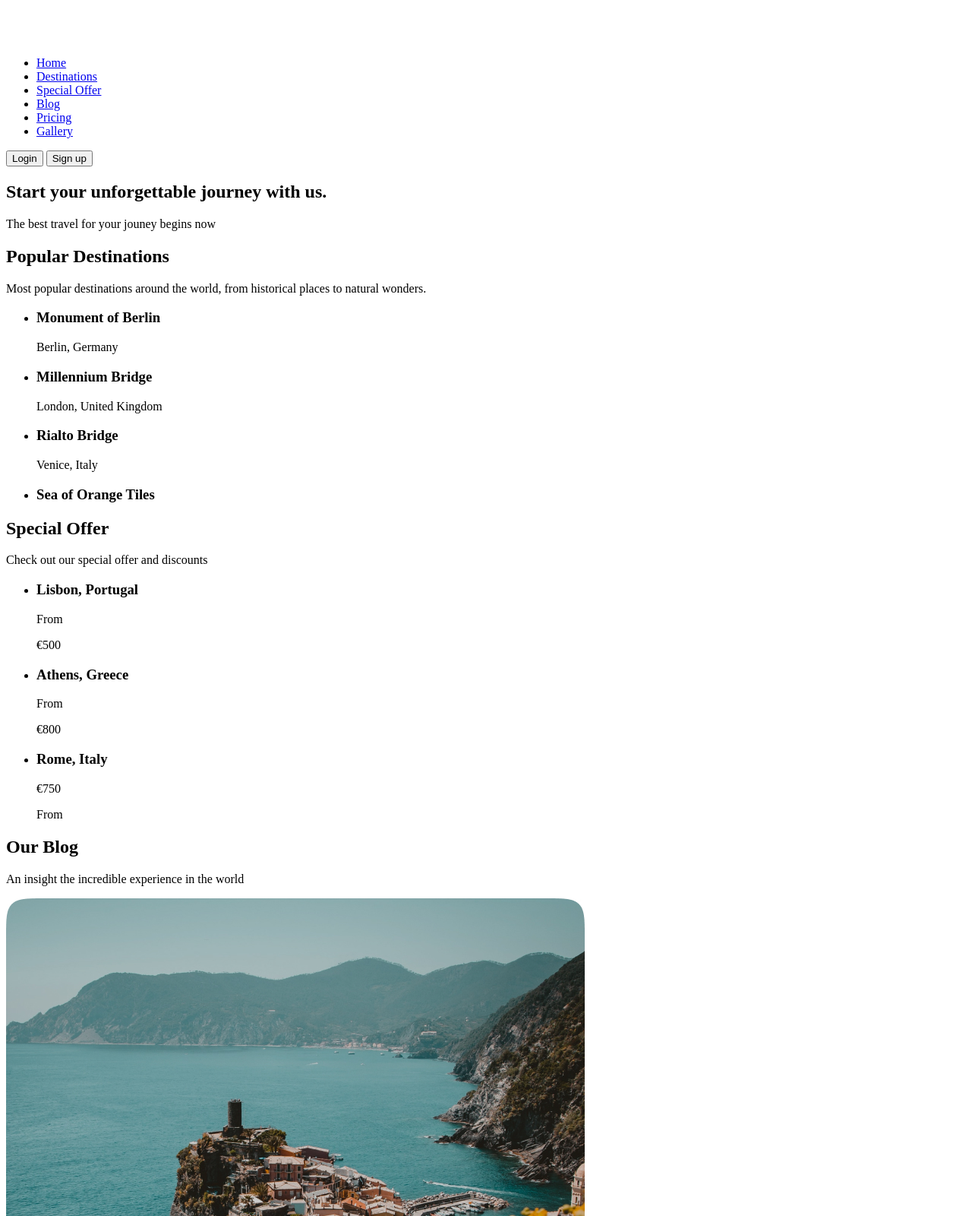
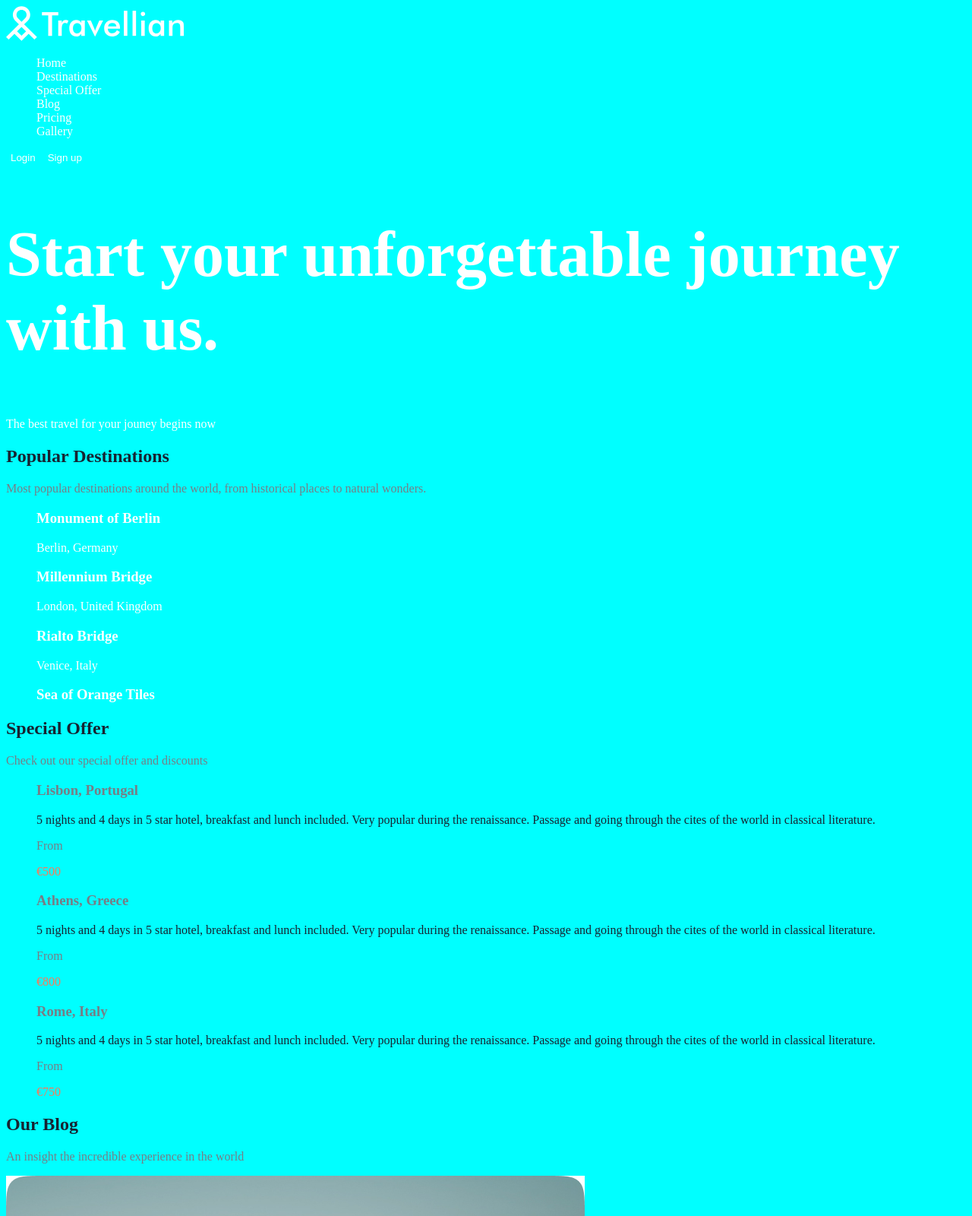
Before and after one commit to anettasq/Travellian, a plain HTML site: page index.html in a window 1280 px wide. Shown: the top 1600 px of the page at 76% size. Drawn offline with Linux system fonts and the light colour scheme.

Commit message:
adding text styles

```diff
--- /dev/null
+++ b/css/styles.css
@@ -0,0 +1,118 @@
+/* var */
+:root {
+    --primary-color-dark: #FF7757;
+    --primary-color-light: #FFD2C7;
+    --secondary-color-dark: #172432;
+    --secondary-color-light: #767E86;
+    --secondary-color-white: #FFF;
+}
+
+/* base */
+body {
+    background-color: aqua;
+    color: var(--secondary-color-dark);
+}
+
+ul {
+    list-style-type: none;
+}
+
+h1 {
+    font-size: 84px;
+}
+
+/* button */
+.button {
+    border: none;
+    border-radius: 12px;
+    background-color: var(--primary-color-dark);
+    color: var(--secondary-color-white);
+}
+
+.button:hover {
+    cursor: pointer;
+}
+
+.button-login,
+.button-sign-up {
+    background-color: transparent;
+}
+
+.button-login:hover,
+.button-sign-up:hover {
+    border: none;
+    border-radius: 12px;
+    background-color: var(--primary-color-dark);
+}
+
+/* link */
+.header-link {
+    color: var(--secondary-color-white);
+    text-decoration: none;
+}
+
+.header-link:hover {
+    text-decoration: underline solid var(--primary-color-dark) 3px;
+}
+
+/* sections */
+
+/* .section-title {} */
+
+.section-text {
+    color: var(--secondary-color-light);
+}
+
+/* hero */
+.hero-title {
+    color: var(--secondary-color-white);
+}
+
+.hero-text {
+    color: var(--secondary-color-white);
+}
+
+/* destinations */
+
+.destinations-card {
+    color: var(--secondary-color-white);
+}
+
+/* offers */
+.offer-title {
+    color: var(--secondary-color-light);
+}
+
+.offer-price {
+    color: var(--primary-color-dark);
+}
+
+.offer-start-price {
+    color: var(--secondary-color-light);
+}
+
+/* blog */
+
+.blog-link {
+    color: var(--primary-color-dark);
+}
+
+/* testimonials */
+.testimonials-card {
+    color: var(--secondary-color-light);
+}
+
+/* aside */
+.aside-title {
+    color: var(--secondary-color-light);
+}
+
+/* footer */
+.footer-title {
+    color: var(--secondary-color-white);
+}
+
+.footer-link {
+    color: var(--secondary-color-white);
+    text-decoration: none;
+}
--- a/index.html
+++ b/index.html
@@ -5,6 +5,7 @@
     <meta charset="UTF-8">
     <meta name="viewport" content="width=device-width, initial-scale=1.0">
     <title>Travellian</title>
+    <link rel="stylesheet" href="./css/styles.css">
 </head>
 
 <body>
@@ -14,82 +15,95 @@
                 <img src="./images/logo.svg" alt="logo of Travellian">
             </a>
             <ul>
-                <li><a href="./index.html">Home</a></li>
-                <li><a href="#destinations-section">Destinations</a></li>
-                <li><a href="#special-offer-section">Special Offer</a></li>
-                <li><a href="#blog-section">Blog</a></li>
-                <li><a href="#trip-planners-section">Pricing</a></li>
-                <li><a href="#galery-section">Gallery</a></li>
+                <li><a class="header-link" href="./index.html">Home</a></li>
+                <li><a class="header-link" href="#destinations-section">Destinations</a></li>
+                <li><a class="header-link" href="#special-offer-section">Special Offer</a></li>
+                <li><a class="header-link" href="#blog-section">Blog</a></li>
+                <li><a class="header-link" href="#trip-planners-section">Pricing</a></li>
+                <li><a class="header-link" href="#galery-section">Gallery</a></li>
             </ul>
         </nav>
-        <button type="button">Login</button>
-        <button type="button">Sign up</button>
+        <button class="button button-login" type="button">Login</button>
+        <button class="button button-sign-up" type="button">Sign up</button>
     </header>
     <main>
         <section>
-            <h1>Start your unforgettable journey with us.</h1>
-            <p>The best travel for your jouney begins now</p>
+            <h1 class="hero-title">Start your unforgettable journey with us.</h1>
+            <p class="hero-text">The best travel for your jouney begins now</p>
         </section>
         <section id="destinations-section">
-            <h2>Popular Destinations</h2>
-            <p>Most popular destinations around the world, from historical places to natural wonders.</p>
+            <h2 class="section-tile">Popular Destinations</h2>
+            <p class="section-text">Most popular destinations around the world, from historical places to natural
+                wonders.</p>
             <ul>
                 <li>
-                    <article>
+                    <article class="destinations-card">
                         <h3>Monument of Berlin</h3>
                         <p>Berlin, Germany</p>
                     </article>
                 </li>
                 <li>
-                    <article>
+                    <article class="destinations-card">
                         <h3>Millennium Bridge</h3>
                         <p>London, United Kingdom</p>
                     </article>
                 </li>
                 <li>
-                    <article>
+                    <article class="destinations-card">
                         <h3>Rialto Bridge</h3>
                         <p>Venice, Italy</p>
                     </article>
                 </li>
                 <li>
-                    <article>
+                    <article class="destinations-card">
                         <h3>Sea of Orange Tiles</h3>
                     </article>
                 </li>
             </ul>
         </section>
         <section id="special-offer-section">
-            <h2>Special Offer</h2>
-            <p>Check out our special offer and discounts
+            <h2 class="section-tile">Special Offer</h2>
+            <p class="section-text">Check out our special offer and discounts
             </p>
             <ul>
                 <li>
                     <article>
-                        <h3>Lisbon, Portugal</h3>
-                        <p>From</p>
-                        <p>€500</p>
+                        <h3 class="offer-title">Lisbon, Portugal</h3>
+                        <p>
+                            5 nights and 4 days in 5 star hotel, breakfast and lunch included. Very popular during the
+                            renaissance. Passage and going through the cites of the world in classical literature.
+                        </p>
+                        <p class="offer-start-price">From</p>
+                        <p class="offer-price">€500</p>
                     </article>
                 </li>
                 <li>
                     <article>
-                        <h3>Athens, Greece</h3>
-                        <p>From</p>
-                        <p>€800</p>
+                        <h3 class="offer-title">Athens, Greece</h3>
+                        <p>
+                            5 nights and 4 days in 5 star hotel, breakfast and lunch included. Very popular during the
+                            renaissance. Passage and going through the cites of the world in classical literature.
+                        </p>
+                        <p class="offer-start-price">From</p>
+                        <p class="offer-price">€800</p>
                     </article>
                 </li>
                 <li>
                     <article>
-                        <h3>Rome, Italy</h3>
-                        <p>€750</p>
-                        <p>From</p>
+                        <h3 class="offer-title">Rome, Italy</h3>
+                        <p>
+                            5 nights and 4 days in 5 star hotel, breakfast and lunch included. Very popular during the
+                            renaissance. Passage and going through the cites of the world in classical literature.
+                        </p>
+                        <p class="offer-start-price">From</p>
+                        <p class="offer-price">€750</p>
                     </article>
                 </li>
             </ul>
         </section>
         <section id="blog-section">
-            <h2>Our Blog</h2>
-            <p>An insight the incredible experience in the world</p>
+            <h2 class="section-tile">Our Blog</h2>
+            <p class="section-text">An insight the incredible experience in the world</p>
             <article>
                 <img src="./images/blog-photo-italy.jpg" alt="city in the beautiful rocking seaside in Italy">
                 <h3>Beautiful Italy Let’s travel</h3>
@@ -103,14 +117,17 @@
                     Nor again is there
                     anyone who loves or pursues.
                 </p>
+                <p><a href="#" class="blog-link">Read more</a></p>
             </article>
         </section>
         <section id="trip-planners-section">
-            <h2>Trip Planners</h2>
-            <p>20 years from now you will be more disappointed by the things that you didn’t do. Stop regretting and
+            <h2 class="section-tile">Trip Planners</h2>
+            <p class="section-text">20 years from now you will be more disappointed by the things that you didn’t do.
+                Stop regretting and
                 start travelling,
                 start throwing off the bowlines.
             </p>
+            <button class="button" type="button">View all trip plans</button>
             <ul>
                 <li>
                     <article>
@@ -142,8 +159,8 @@
             </ul>
         </section>
         <section id="galery-section">
-            <h2>Destination Gallery</h2>
-            <p>Our photo gallery on trip</p>
+            <h2 class="section-tile">Destination Gallery</h2>
+            <p class="section-text">Our photo gallery on trip</p>
             <ul>
                 <li></li>
                 <li></li>
@@ -152,10 +169,10 @@
             </ul>
         </section>
         <section>
-            <h2>Traveler’s Experiences</h2>
+            <h2 class="section-tile">Traveler’s Experiences</h2>
             <ul>
                 <li>
-                    <article>
+                    <article class="testimonials-card">
                         <p>But I must explain to you how all this mistaken idea of denouncing pleasure and praising pain
                             was
                             born and I will give
@@ -169,7 +186,7 @@
                     </article>
                 </li>
                 <li>
-                    <article>
+                    <article class="testimonials-card">
                         <p>But I must explain to you how all this mistaken idea of denouncing pleasure and praising pain
                             was
                             born and I will give
@@ -183,7 +200,7 @@
                     </article>
                 </li>
                 <li>
-                    <article>
+                    <article class="testimonials-card">
                         <p>But I must explain to you how all this mistaken idea of denouncing pleasure and praising pain
                             was
                             born and I will give
@@ -200,42 +217,42 @@
         </section>
     </main>
     <aside>
-        <h2>Our Newsletter</h2>
+        <h2 class="aside-title">Our Newsletter</h2>
     </aside>
     <footer>
         <a href="#">
             <img src="./images/logo.svg" alt="logo of Travellian">
         </a>
         <p>Copyright © Travellian 2020 All rights reserved</p>
-        <h2>Menu</h2>
+        <h2 class="footer-title">Menu</h2>
         <nav>
             <ul>
-                <li><a href="./index.html">Home</a></li>
-                <li><a href="#destinations-section">Destinations</a></li>
-                <li><a href="#special-offer-section">Special Offer</a></li>
-                <li><a href="#blog-section">Blog</a></li>
-                <li><a href="#trip-planners-section">Pricing</a></li>
-                <li><a href="#galery-section">Gallery</a></li>
+                <li><a class="footer-link" href="./index.html">Home</a></li>
+                <li><a class="footer-link" href="#destinations-section">Destinations</a></li>
+                <li><a class="footer-link" href="#special-offer-section">Special Offer</a></li>
+                <li><a class="footer-link" href="#blog-section">Blog</a></li>
+                <li><a class="footer-link" href="#trip-planners-section">Pricing</a></li>
+                <li><a class="footer-link" href="#galery-section">Gallery</a></li>
             </ul>
         </nav>
-        <h2>Information</h2>
+        <h2 class="footer-title">Information</h2>
         <address>
             <ul>
-                <li><a href="#" target="_blank">Destinations</a></li>
-                <li><a href="#" target="_blank">Supports</a></li>
-                <li><a href="#" target="_blank">Terms & Conditions</a></li>
-                <li><a href="#" target="_blank">Privacy</a></li>
+                <li><a class="footer-link" href="#" target="_blank">Destinations</a></li>
+                <li><a class="footer-link" href="#" target="_blank">Supports</a></li>
+                <li><a class="footer-link" href="#" target="_blank">Terms & Conditions</a></li>
+                <li><a class="footer-link" href="#" target="_blank">Privacy</a></li>
             </ul>
         </address>
-        <h2>Contact info</h2>
+        <h2 class="footer-title">Contact info</h2>
         <address>
             <ul>
-                <li><a href="tel:+123456789">+123 456 789</a></li>
-                <li><a href="mailto:info@travellian.com">info@travellian.com</a></li>
-                <li><a href="https://maps.app.goo.gl/YwV43qxRCTr2Uoiq6" target="_blank">1245, New Yourk, USA</a></li>
+                <li><a class="footer-link" href="tel:+123456789">+123 456 789</a></li>
+                <li><a class="footer-link" href="mailto:info@travellian.com">info@travellian.com</a></li>
+                <li><a class="footer-link" href="https://maps.app.goo.gl/YwV43qxRCTr2Uoiq6" target="_blank">1245, New Yourk, USA</a></li>
             </ul>
         </address>
-        <h2>Follow us on</h2>
+        <h2 class="footer-title">Follow us on</h2>
         <address>
             <ul>
                 <li><a href="#" target="_blank"><!--iconfb--></a></li>
```
Also changed, not shown: images/offers-1.jpg, 1 other file.
